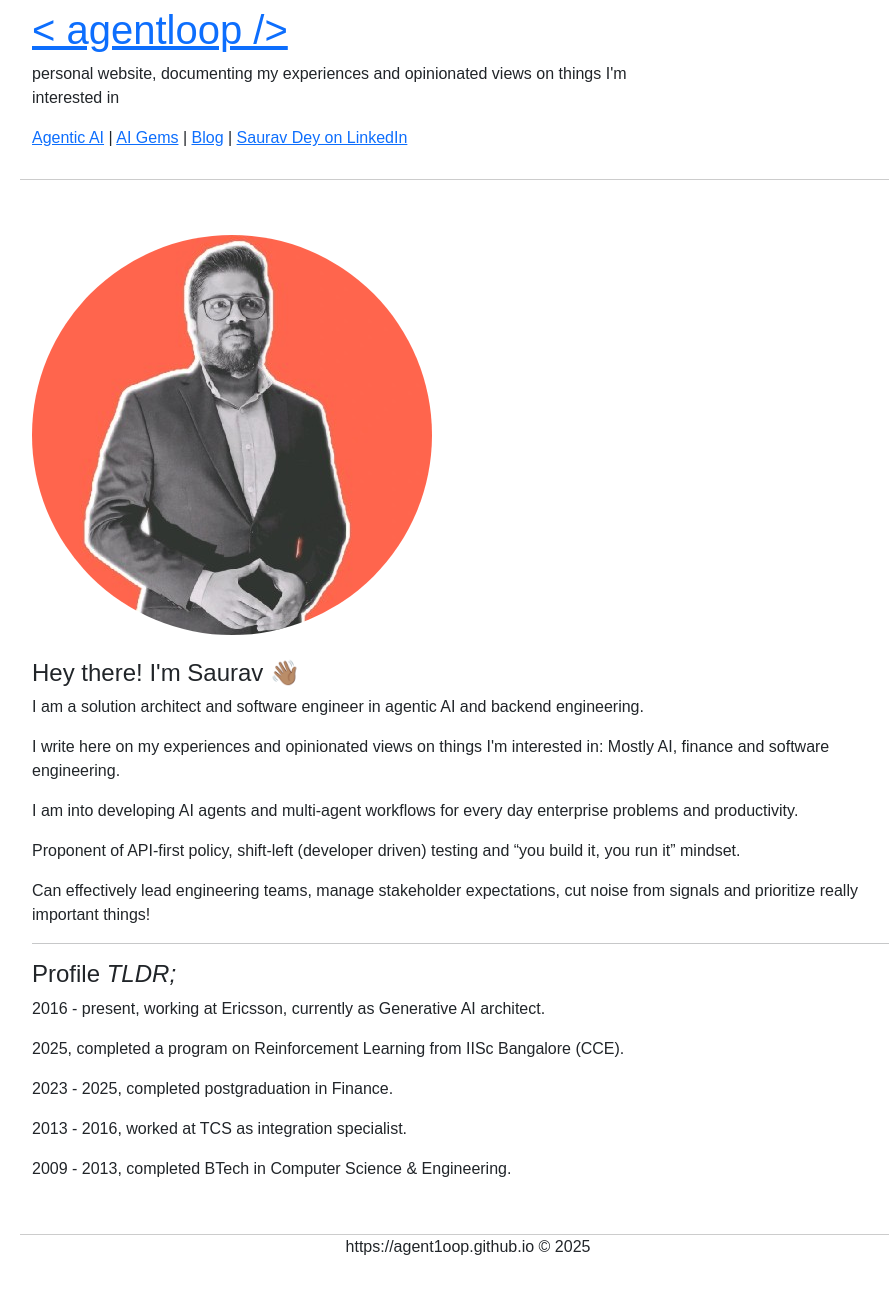
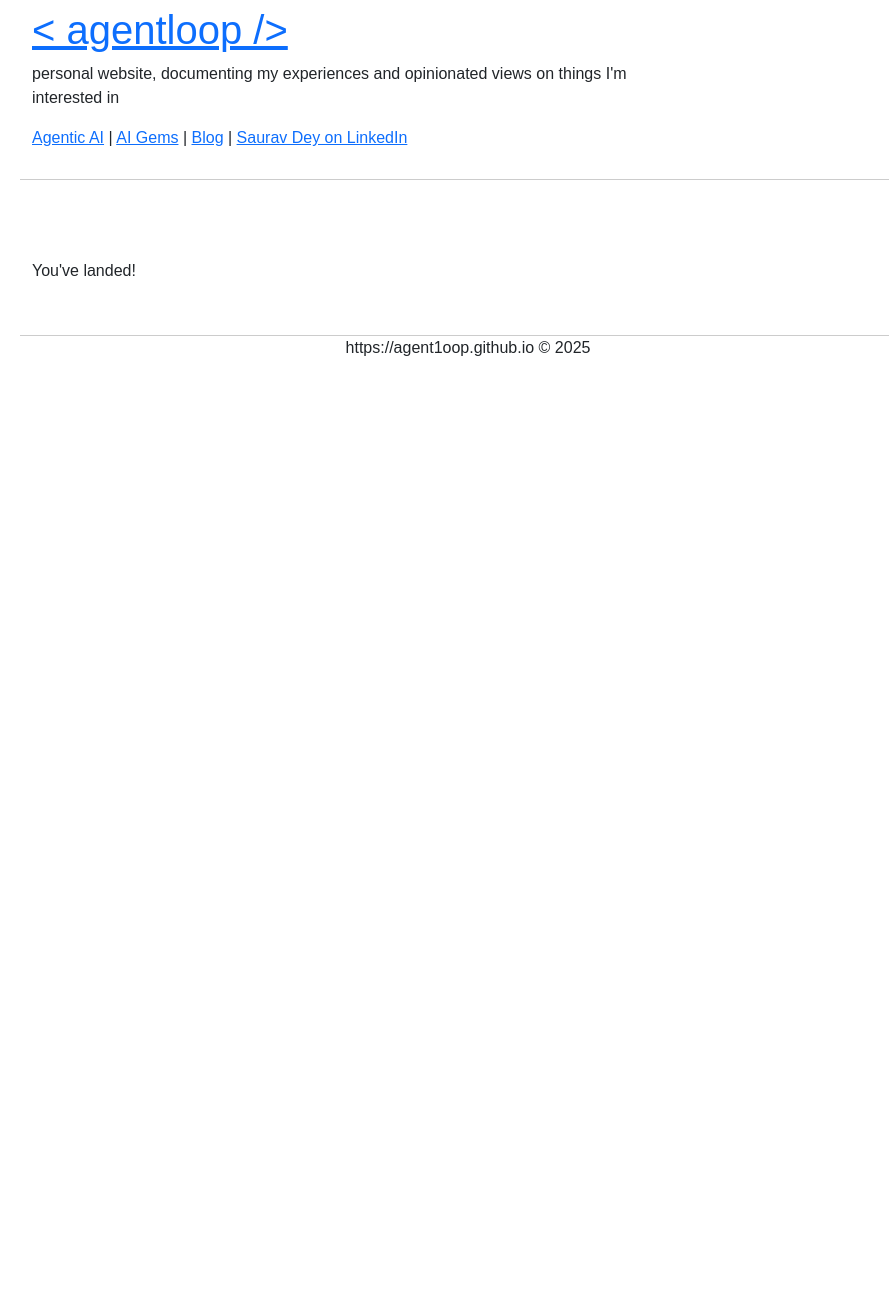
Before and after one commit to coffeeml/coffeeml.github.io, a Jekyll site: the page built from index.markdown, in a window 1280 px wide. Shown: the whole page, without its empty margins (172-1061 px from the left). Built offline with Jekyll 4.4.1, drawn with Linux system fonts in a browser that asks for light colours; nearby versions of some CDN libraries; some web fonts are replaced; after the commit the page ends 900 px from its top, so only the background shows below that.

Commit message:
Update index.markdown

```diff
--- a/index.markdown
+++ b/index.markdown
@@ -4,22 +4,8 @@ layout: default
 
 <div class="row content">
     <div class="col-md-12">
-        <img src="/assets/face.jpg" class="face-img" />
         <br />
-        <br />
-        <h4>Hey there! I'm Saurav 👋🏽</h4>
-        <p>I am a solution architect and software engineer in agentic AI and backend engineering.</p>
-        <p>I write here on my experiences and opinionated views on things I'm interested in: Mostly AI, finance and software engineering.</p>
-        <p>I am into developing AI agents and multi-agent workflows for every day enterprise problems and productivity.</p>
-        <p>Proponent of API-first policy, shift-left (developer driven) testing and “you build it, you run it” mindset.</p>
-        <p>Can effectively lead engineering teams, manage stakeholder expectations, cut noise from signals and prioritize really important things!</p>
-        <hr />
-        <h4>Profile <i>TLDR;</i></h4>
-        <p>2016 - present, working at Ericsson, currently as Generative AI architect.</p>
-        <p>2025, completed a program on Reinforcement Learning from IISc Bangalore (CCE).</p>
-        <p>2023 - 2025, completed postgraduation in Finance.</p>
-        <p>2013 - 2016, worked at TCS as integration specialist.</p>
-        <p>2009 - 2013, completed BTech in Computer Science & Engineering.</p>
+        <p>You've landed!</p>
         <br />
     </div>
 </div>
```
